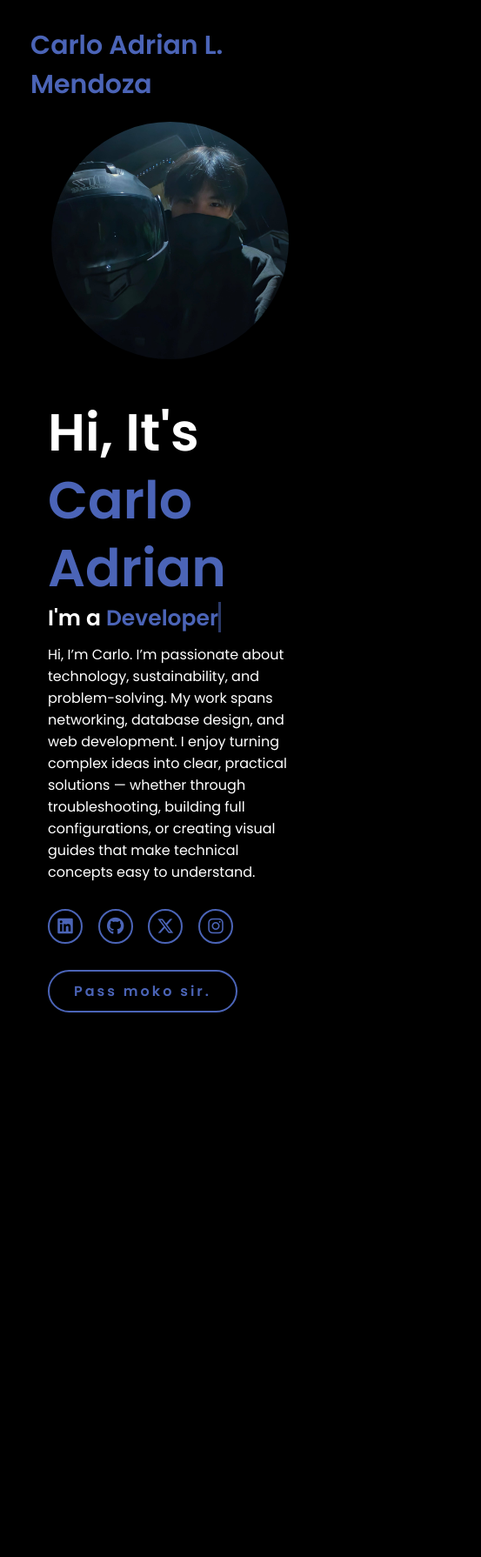
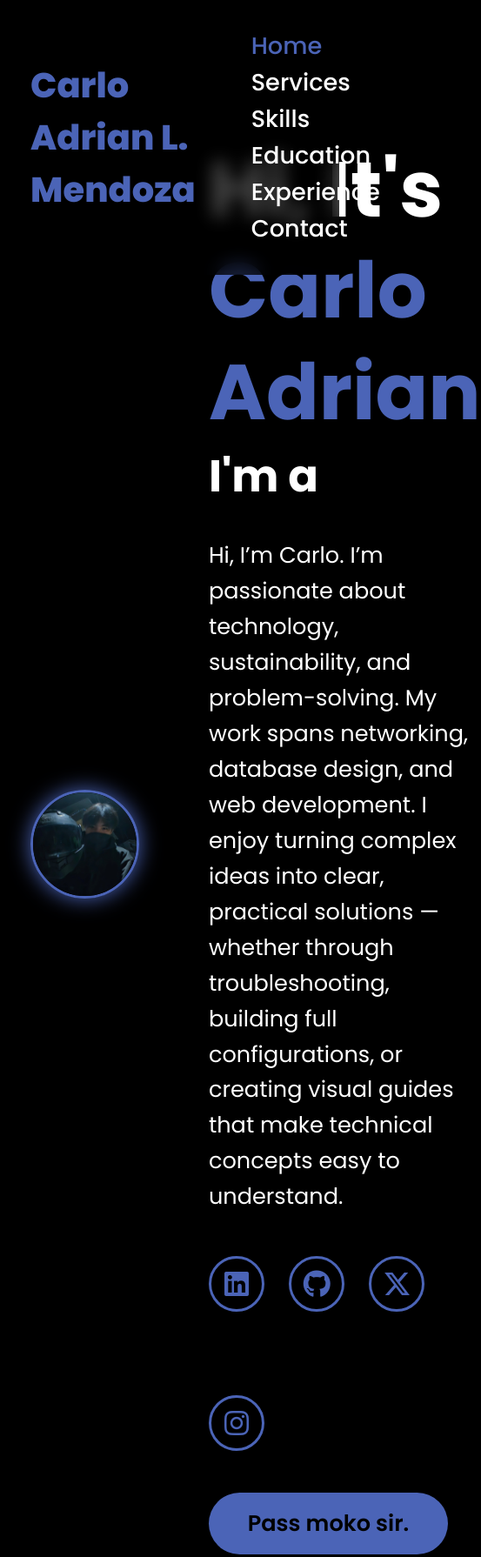
Before and after one commit to Calm-pixie/MyPortfolio, a plain HTML site: page index.html in a window 390 px wide. Shown: the whole page at 87% size, 553 px wide, since content can reach past the window. Before the commit the page ends 1214 px from the top, so only its background shows below. Drawn offline with Linux system fonts and the light colour scheme; files whose address does not match are found by name.

Commit message:
Refactor style.css for improved design and layout

```diff
--- a/style.css
+++ b/style.css
@@ -1,4 +1,4 @@
-@import url('https://fonts.googleapis.com/css2?family=Poppins:wght@100;200;300;400;500;600&display=swap');
+@import url('https://fonts.googleapis.com/css2?family=Poppins:wght@300;400;500;600;700;800&display=swap');
 
 * {
     margin: 0;
@@ -7,30 +7,23 @@
     text-decoration: none;
     border: none;
     outline: none;
+    scroll-behavior: smooth;
     font-family: 'Poppins', sans-serif;
 }
 
-html {
-    font-size: 62.5%;
-}
-
 body {
-    width: 100%;
-    height: 100vh;
-    overflow-x: hidden;
-    background-color: black;
-    color: white;
+    background: #000;
+    color: #fff;
 }
 
 header {
-    margin-top: 20px;
     position: fixed;
     top: 0;
     left: 0;
     width: 100%;
-    padding: 1rem 9%;
-    background-color: transparent;
-    filter: drop-shadow(10px);
+    padding: 2rem 9%;
+    background: rgba(0, 0, 0, 0.7);
+    backdrop-filter: blur(10px);
     display: flex;
     justify-content: space-between;
     align-items: center;
@@ -38,114 +31,62 @@ header {
 }
 
 .logo {
-    font-size: 3rem;
+    font-size: 2.5rem;
     color: #4b64b7;
     font-weight: 800;
-    cursor: pointer;
-    transition: 0.5s ease;
-}
-
-.logo:hover {
-    transform: scale(1.1);
 }
 
 nav a {
-    font-size: 1.8rem;
-    color: white;
+    font-size: 1.7rem;
+    color: #fff;
     margin-left: 4rem;
     font-weight: 500;
-    transition: 0.3s ease;
-    border-bottom: 3px solid transparent;
+    transition: .3s;
 }
 
 nav a:hover,
 nav a.active {
     color: #4b64b7;
-    border-bottom: 3px solid #4b64b7;
-}
-
-@media(max-width:995px) {
-    nav {
-        position: absolute;
-        display: none;
-        top: 0;
-        right: 0;
-        width: 40%;
-        border-left: 3px solid #4b64b7;
-        border-bottom: 3px solid #4b64b7;
-        border-bottom-left-radius: 2rem;
-        padding: 1rem solid;
-        background-color: #161616;
-        border-top: 0.1rem solid rgba(0, 0, 0, 0.1);
-    }
-
-    nav.active {
-        display: block;
-    }
-
-    nav a {
-        display: block;
-        font-size: 2rem;
-        margin: 3rem 0;
-    }
-
-    nav a:hover,
-    nav a.active {
-        padding: 1rem;
-        border-radius: 0.5rem;
-        border-bottom: 0.5rem solid #4b64b7;
-    }
 }
 
 section {
     min-height: 100vh;
-    padding: 5rem 9% 5rem;
-}
-
-.home {
-    display: flex;
-    justify-content: center;
-    align-items: center;
-    gap: 8rem;
-    background-color: black;
-}
-
-.home .home-content h1 {
-    font-size: 6rem;
-    font-weight: 700;
-    line-height: 1.3;
+    padding: 10rem 9% 2rem;
 }
 
 span {
     color: #4b64b7;
 }
 
+/* Home Section */
+.home {
+    display: flex;
+    align-items: center;
+    gap: 5rem;
+}
+
+.home-content h1 {
+    font-size: 5.6rem;
+    font-weight: 700;
+    line-height: 1.3;
+}
+
 .home-content h3 {
-    font-size: 4rem;
-    margin-bottom: 1rem;
+    font-size: 3.2rem;
     font-weight: 700;
+    margin-bottom: 2rem;
 }
 
 .home-content p {
     font-size: 1.6rem;
-}
-
-.home-img {
-    border-radius: 50%;
+    line-height: 1.6;
 }
 
 .home-img img {
-    position: relative;
     width: 32vw;
     border-radius: 50%;
-    box-shadow: 0 0 25px solid #4b64b7;
-    cursor: pointer;
-    transition: 0.2s linear;
-}
-
-.home-img img:hover {
-    font-size: 1.8rem;
-    font-weight: 500;
+    box-shadow: 0 0 25px #4b64b7;
+    border: 3px solid #4b64b7;
 }
 
 .social-icons a {
@@ -154,126 +95,112 @@ span {
     align-items: center;
     width: 4rem;
     height: 4rem;
-    background-color: transparent;
-    border: 0.2rem solid #4b64b7;
+    background: transparent;
+    border: .2rem solid #4b64b7;
+    border-radius: 50%;
     font-size: 2rem;
-    border-radius: 50%;
+    color: #4b64b7;
     margin: 3rem 1.5rem 3rem 0;
-    transition: 0.3s ease;
-    color: #4b64b7;
+    transition: .5s ease;
 }
 
 .social-icons a:hover {
-    color: black;
-    transform: scale(1.3) translateY(-5px);
-    background-color: #4b64b7;
-    box-shadow: 0 0 25px #4b64b7;
+    background: #4b64b7;
+    color: #000;
+    box-shadow: 0 0 20px #4b64b7;
 }
 
 .btn {
     display: inline-block;
     padding: 1rem 2.8rem;
-    background-color: black;
+    background: #4b64b7;
     border-radius: 4rem;
+    color: #000;
     font-size: 1.6rem;
-    color: #4b64b7;
-    letter-spacing: 0.3rem;
     font-weight: 600;
-    border: 2px solid #4b64b7;
-    transition: 0.3s ease;
-    cursor: pointer;
+    transition: .5s ease;
 }
 
-.btn:hover {
-    transform: scale3d(1.03);
-    background-color: #4b64b7;
-    color: black;
-    box-shadow: 0 0 25px #4b64b7;
+/* Services */
+.heading {
+    font-size: 4.5rem;
+    text-align: center;
+    margin-bottom: 5rem;
 }
 
-.typing-text {
-    font-size: 34px;
-    font-weight: 600;
-    min-width: 280px;
+.services-container {
+    display: flex;
+    flex-wrap: wrap;
+    gap: 2rem;
 }
 
-.typing-text span {
-    position: relative;
+.services-box {
+    flex: 1 1 30rem;
+    background: #111;
+    padding: 3rem 2rem;
+    border-radius: 2rem;
+    text-align: center;
+    transition: .5s;
 }
 
-.typing-text span::before {
-    content: "software Developer";
-    color: #4b64b7;
-    animation: words 20s infinite;
+.services-box:hover {
+    border: 2px solid #4b64b7;
+    transform: scale(1.02);
 }
 
-.typing-text span::after {
-    content: "";
-    background-color: black;
-    position: absolute;
-    width: calc(100% + 8px);
-    height: 100%;
-    border-left: 3px solid black;
-    right: -8;
-    animation: cursor 0.6s infinite;
+.services-box i {
+    font-size: 5rem;
+    color: #4b64b7;
 }
 
-@keyframes cursor {
-    to {
-        border-left: 3px solid #4b64b7;
-    }
+.services-box h3 {
+    font-size: 2.5rem;
+    margin: 1rem 0;
 }
 
-@keyframes words {
-
-    0%,
-    20% {
-        content: "Web Developer";
+/* Skills Section */
+.skills-wrapper {
+    display: flex;
+    flex-wrap: wrap;
+    gap: 5rem;
+    align-items: center;
 }
 
-    21%,
-    40% {
-        content: "Developer";
+.skills-text {
+    flex: 1 1 40rem;
 }
 
-    41%,
-    60% {
-        content: "Web Designer";
+.skills-text h3 {
+    font-size: 3rem;
+    margin-bottom: 2rem;
 }
 
-    61%,
-    80% {
-        content: "UI/UX Designer";
+.exp-box {
+    display: flex;
+    align-items: center;
+    gap: 2rem;
+    margin-top: 2rem;
 }
 
-    81%,
-    100% {
-        content: "software Developer";
-    }
+.exp-num {
+    font-size: 8rem;
+    font-weight: 800;
 }
 
-@media (max-width: 1000px) {
-    .home {
-        gap: 4rem;
-    }
+.skills-grid {
+    flex: 1 1 40rem;
+    display: grid;
+    grid-template-columns: 1fr 1fr;
+    gap: 3rem;
 }
 
-@media(max-width:995px) {
-    .home {
-        flex-direction: column;
-        margin: 5rem 4rem;
+.skill-item p {
+    font-size: 1.8rem;
+    color: #4b64b7;
+    font-weight: 600;
 }
 
-    .home .home-content h3 {
-        font-size: 2.5rem;
+.skill-item span {
+    font-size: 5rem;
+    font-weight: 800;
 }
-
-    .home-content h1 {
-        font-size: 5rem;
-    }
-
-    .home-img img {
-        width: 70vw;
-        margin-top: 4rem;
-    }
-}
```
Lines whose indentation alone changed are shown as unchanged.
